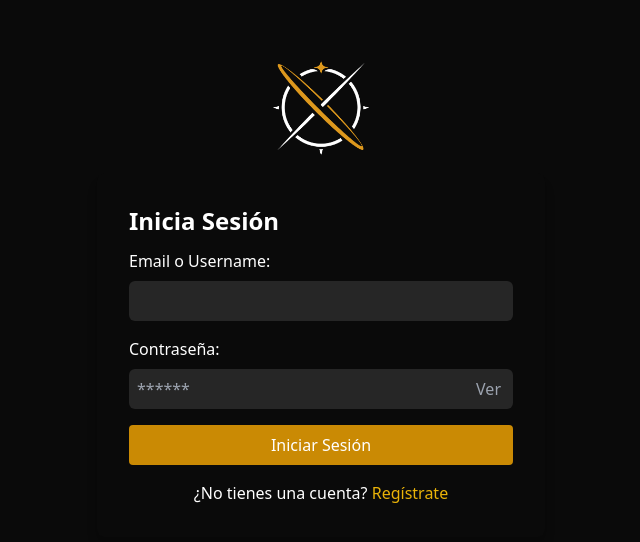
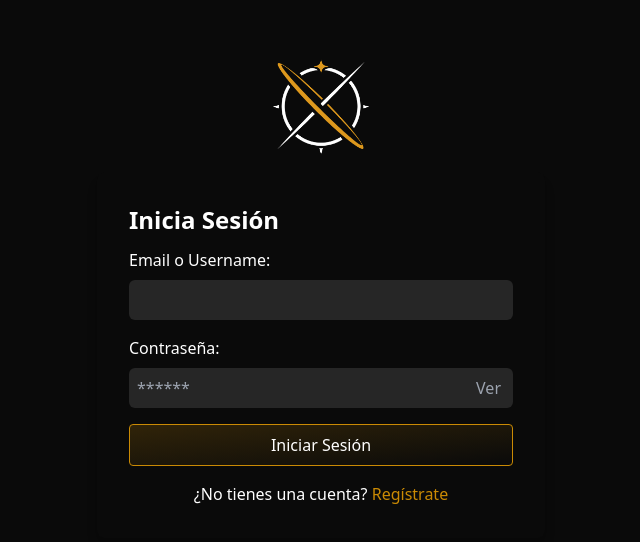
Before and after one commit to 4mser/trick-nation, a Next.js app: page /Auth/login in a window 1280 px wide. Shown: the part 110-652 px from the top of the page, without its empty margins (319-959 px from the left). Built offline with nearby package versions, Linux system fonts and the light colour scheme.

Commit message:
chao welcome

```diff
--- a/app/Auth/welcome/page.tsx
+++ b/app/Auth/welcome/page.tsx
@@ -17,7 +17,7 @@ const LoginPage: React.FC = () => {
           <Link href='/Auth/login' className='block text-center border border-white/70  text-white w-64 py-2 rounded-md transition duration-300 ease-in-out transform  hover:scale-95'>
               Iniciar Sesión
           </Link>
-          <Link href='/Auth/register' className='block text-center bg-yellow-500 text-white w-64 py-2 rounded-md transition duration-300 ease-in-out transform  hover:scale-95'>
+          <Link href='/Auth/register' className='block text-center border border-yellow-600 bg-gradient-to-br from-yellow-600/20 to-transparent text-white w-64 py-2 rounded-md transition duration-300 ease-in-out transform  hover:scale-95'>
               Regístrate
           </Link>
         </div>
--- a/components/LoginForm.tsx
+++ b/components/LoginForm.tsx
@@ -90,13 +90,13 @@ const LoginForm: React.FC = () => {
         </div>
         <button
           type="submit"
-          className="w-full bg-yellow-600 hover:scale-95 transition text-white py-2 px-4 rounded focus:outline-none focus:shadow-outline"
+          className="w-full border border-yellow-600 bg-gradient-to-br from-yellow-600/20 to-transparent hover:scale-95 transition text-white py-2 px-4 rounded focus:outline-none focus:shadow-outline"
         >
           Iniciar Sesión
         </button>
         <div className="text-center text-white mt-4">
           ¿No tienes una cuenta?{' '}
-          <Link href="/Auth/register" className='text-yellow-500 hover:underline'>
+          <Link href="/Auth/register" className='text-yellow-600 hover:underline'>
             Regístrate
           </Link>
         </div>
--- a/components/RegisterForm.tsx
+++ b/components/RegisterForm.tsx
@@ -62,7 +62,7 @@ const RegisterForm: React.FC = () => {
             value={username}
             onChange={(e) => setUsername(e.target.value)}
             required
-            className="w-full p-2 bg-neutral-800 text-white rounded-md focus:outline-none focus:ring-2 focus:ring-yellow-400"
+            className="w-full p-2 bg-neutral-800 text-white rounded-md focus:outline-none focus:ring-2 focus:ring-yellow-600"
           />
         </div>
         <div className="mb-4">
@@ -72,7 +72,7 @@ const RegisterForm: React.FC = () => {
             value={email}
             onChange={(e) => setEmail(e.target.value)}
             required
-            className="w-full p-2 bg-neutral-800 text-white rounded-md focus:outline-none focus:ring-2 focus:ring-yellow-400"
+            className="w-full p-2 bg-neutral-800 text-white rounded-md focus:outline-none focus:ring-2 focus:ring-yellow-600"
           />
         </div>
         <div className="mb-4">
@@ -82,12 +82,12 @@ const RegisterForm: React.FC = () => {
             value={password}
             onChange={(e) => setPassword(e.target.value)}
             required
-            className="w-full p-2 bg-neutral-800 text-white rounded-md focus:outline-none focus:ring-2 focus:ring-yellow-400"
+            className="w-full p-2 bg-neutral-800 text-white rounded-md focus:outline-none focus:ring-2 focus:ring-yellow-600"
           />
         </div>
         <button
           type="submit"
-          className="w-full bg-yellow-600 hover:scale-95 text-white transition py-2 px-4 rounded focus:outline-none "
+          className="w-full border border-yellow-600 bg-gradient-to-br from-yellow-600/20 to-transparent hover:scale-95 text-white transition py-2 px-4 rounded focus:outline-none "
         >
           Registrarme
         </button>
```
